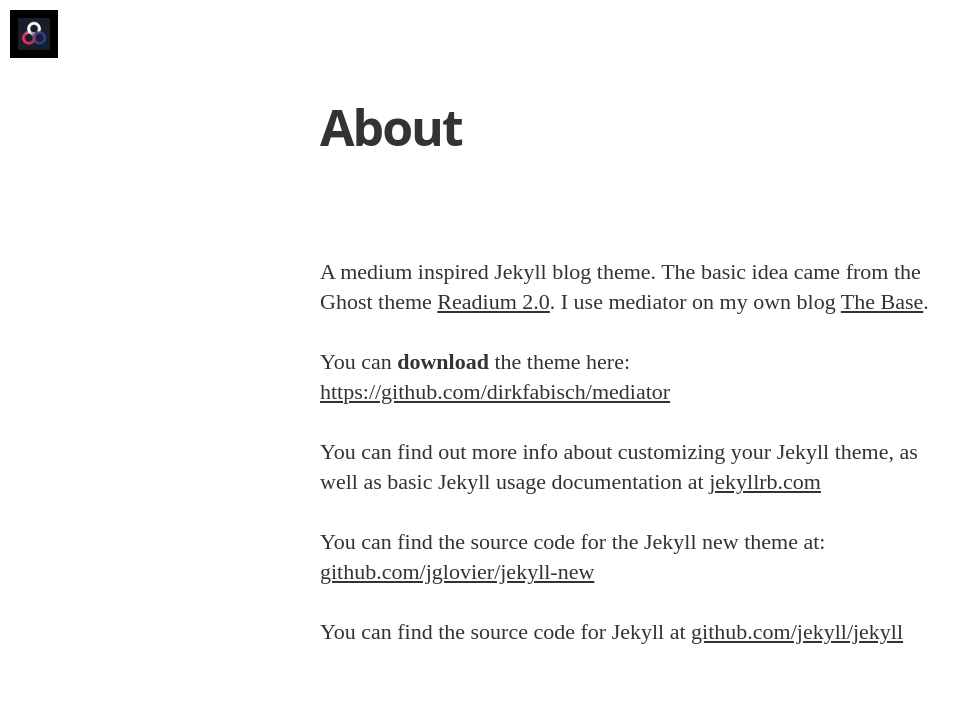
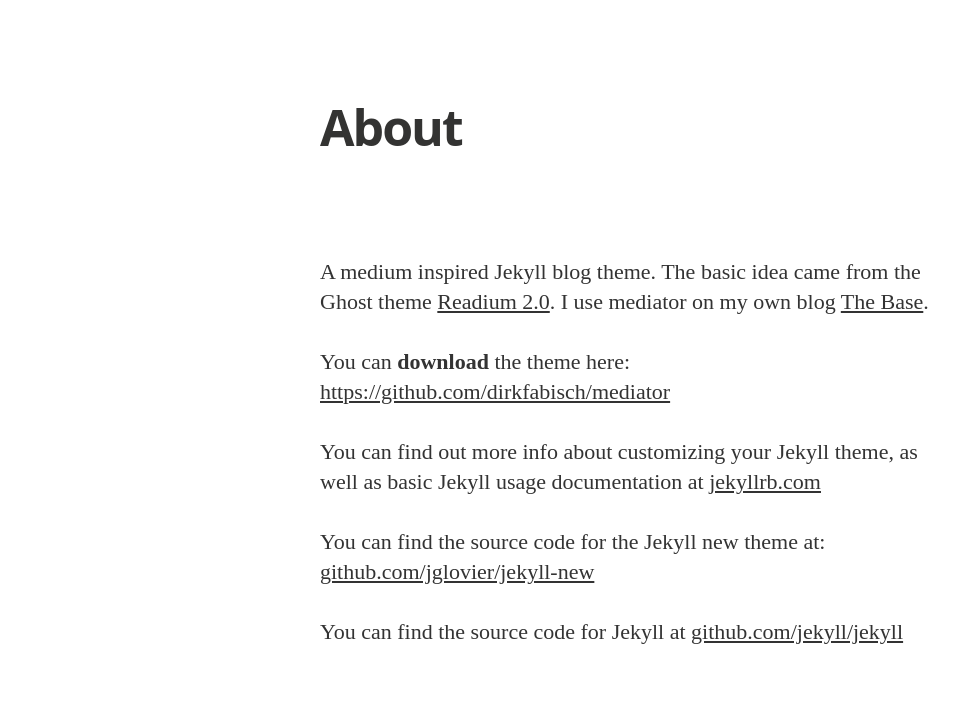
Before and after one commit to voteliquid/blog, a Jekyll site: the page built from about.md, in a window 1280 px wide. Shown: the top 717 px of the page, without its empty margins (0-980 px from the left). Built offline with Jekyll 4.4.1, drawn with Linux system fonts in a browser that asks for light colours; nearby versions of some CDN libraries; some web fonts are replaced; grey boxes are pictures that could not be loaded.

Commit message:
Remove fixed position logo link back to homepage

```diff
--- a/_includes/header.html
+++ b/_includes/header.html
@@ -1,5 +1,3 @@
 <!-- header start -->
 
-<a href="{{ site.url }}" class="logo-readium"><span class="logo" style="background-image: url({{ site.logo }})"></span></a>
-
 <!-- header end -->
--- a/css/main.sass
+++ b/css/main.sass
@@ -38,25 +38,6 @@
   -webkit-font-feature-settings: "liga", "dlig"
   -o-font-feature-settings: "liga", "dlig"
   font-feature-settings: "liga", "dlig"
-
-.logo-readium
-  position: fixed
-  left: 10px
-  top: 10px
-  width: $rs*3
-  height: $rs*3
-  background-color: #000
-  overflow: hidden
-  z-index: 99
-  .logo
-    display: block
-    position: absolute
-    top: $rs/2
-    left: $rs/2
-    width: $rs*2
-    height: $rs*2
-    background-size: cover
-    background-repeat: no-repeat
 
 .teaserimage
   height: 450px
```
